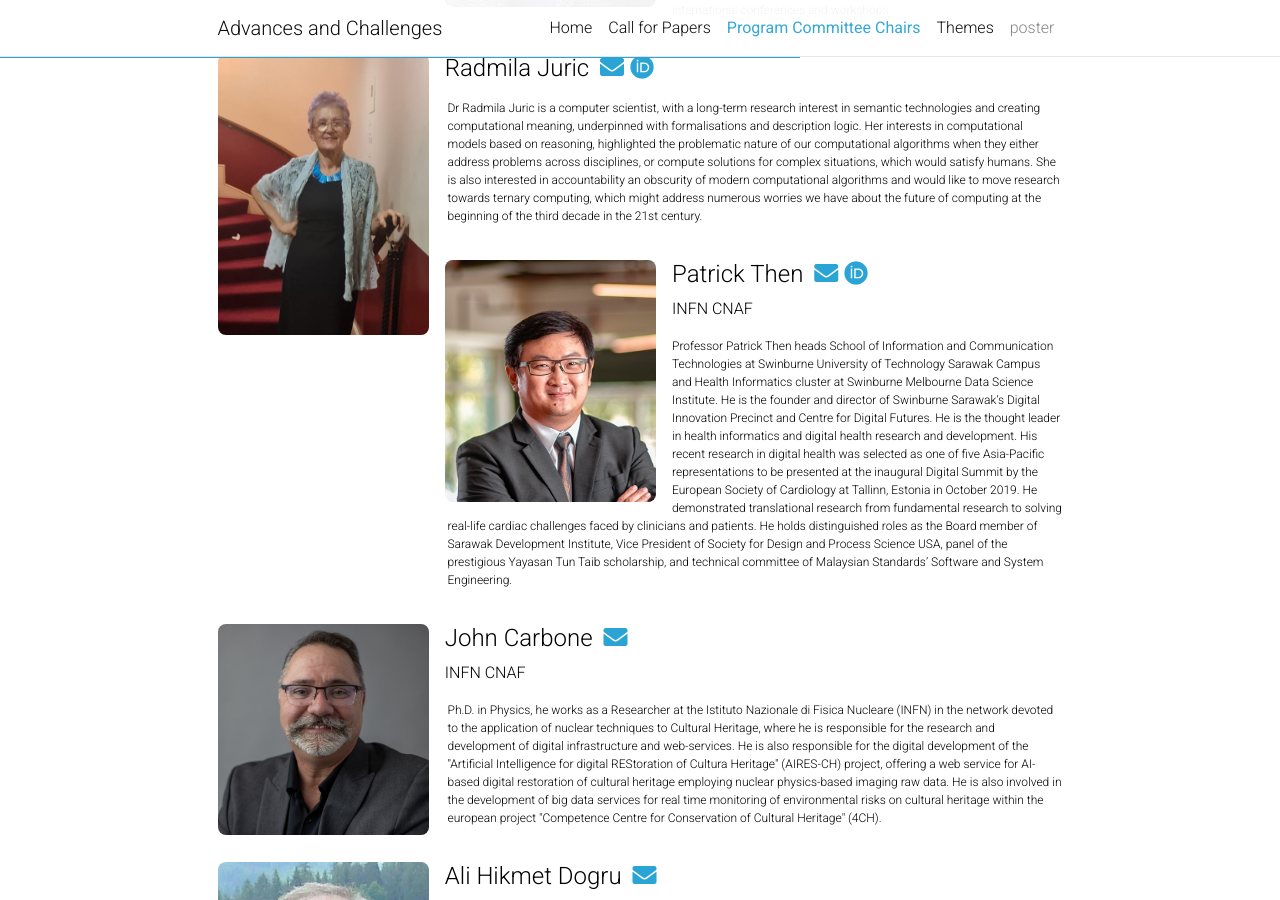
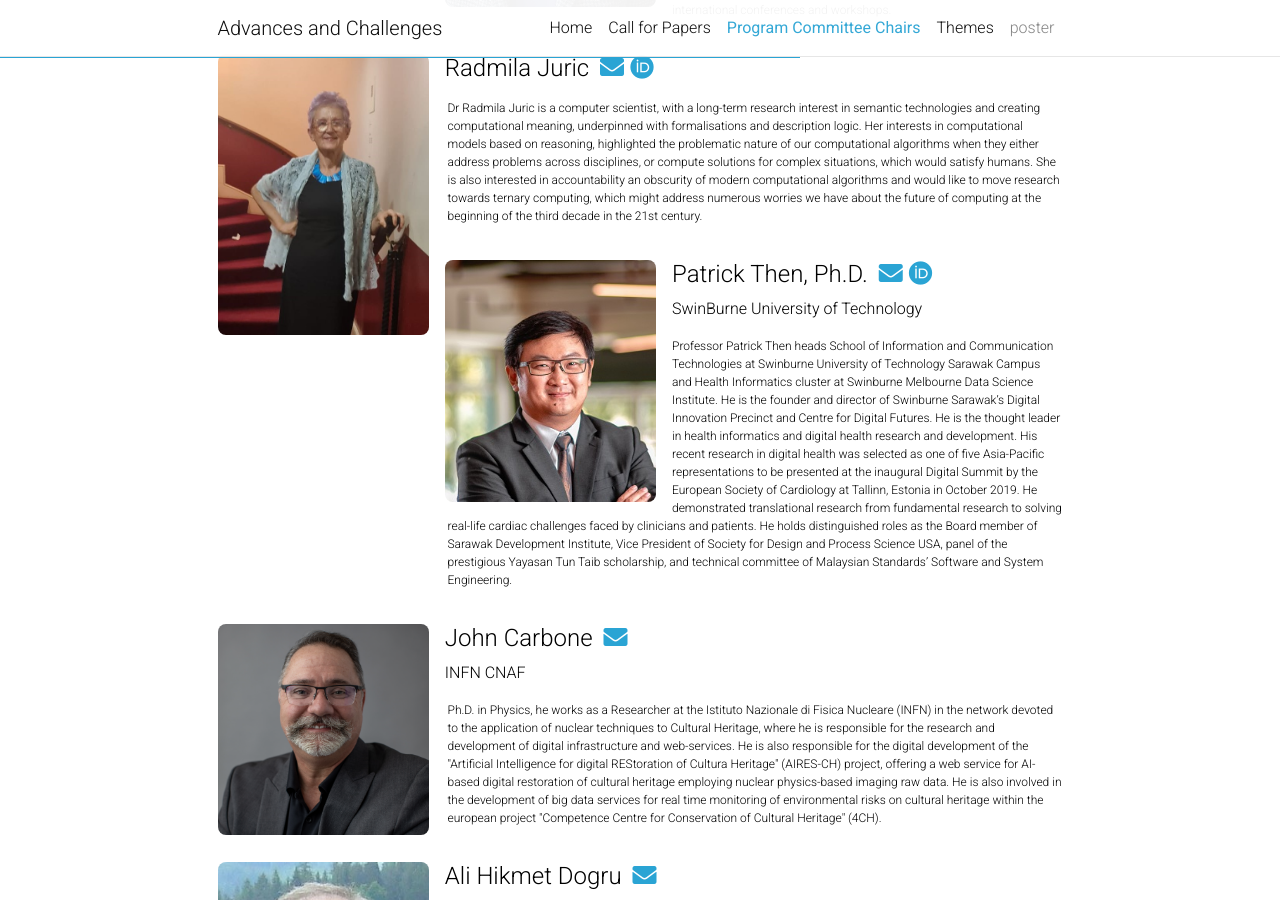
Before and after one commit to GenAI4DPS/advances-challenges, a Jekyll site: the page built from _pages/organizers.md, in a window 1280 px wide and 900 px high, scrolled down 965 px. Built offline with Jekyll 4.4.1, drawn with Linux system fonts in a browser that asks for light colours; comment, search, counter and statistics services are not loaded; a style sheet for code colours, icons or effects is not loaded.

Commit message:
Update organizers.md

```diff
--- a/_pages/organizers.md
+++ b/_pages/organizers.md
@@ -53,11 +53,11 @@ nav_order: 1
 <div class="organizer">
   <img class="photo" alt="Patrick Then" src="{{ site.baseurl }}/assets/img/people/Then.jpg">
   <div class="info">
-    <h4>Patrick Then
+    <h4>Patrick Then, Ph.D.
       <a href="mailto:pthen@swinburne.edu.my" title="email"><i class="fas fa-envelope" style="margin-left: 5px;"></i></a>
       <a href="https://orcid.org/0000-0002-6079-2527" title="orcid"><i class="fab fa-orcid"></i></a>
     </h4>
-    <p> INFN CNAF </p>
+    <p> SwinBurne University of Technology </p>
   </div>
   <p class="bio">
     Professor Patrick Then heads School of Information and Communication Technologies at Swinburne University of Technology Sarawak Campus and Health Informatics cluster at Swinburne Melbourne Data Science Institute. He is the founder and director of Swinburne Sarawak’s Digital Innovation Precinct and Centre for Digital Futures. He is the thought leader in health informatics and digital health research and development. His recent research in digital health was selected as one of five Asia-Pacific representations to be presented at the inaugural Digital Summit by the European Society of Cardiology at Tallinn, Estonia in October 2019. He demonstrated translational research from fundamental research to solving real-life cardiac challenges faced by clinicians and patients.
```
